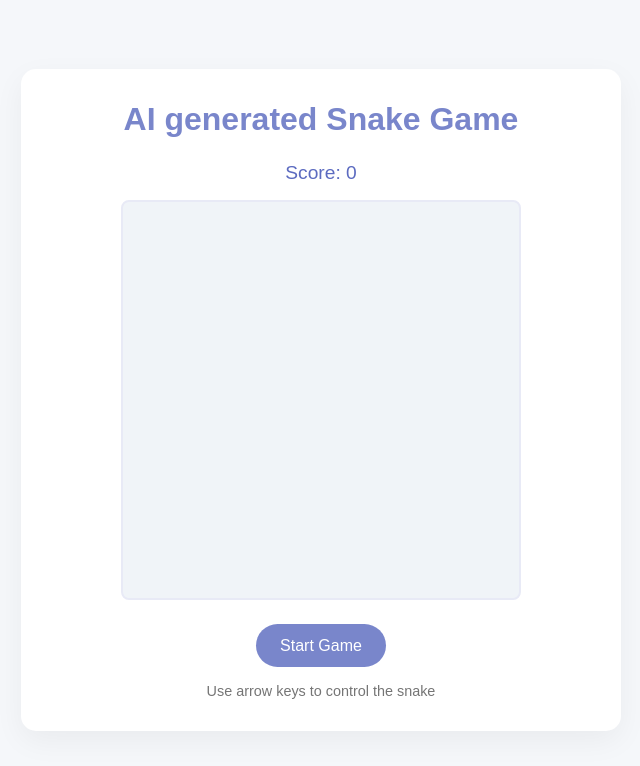
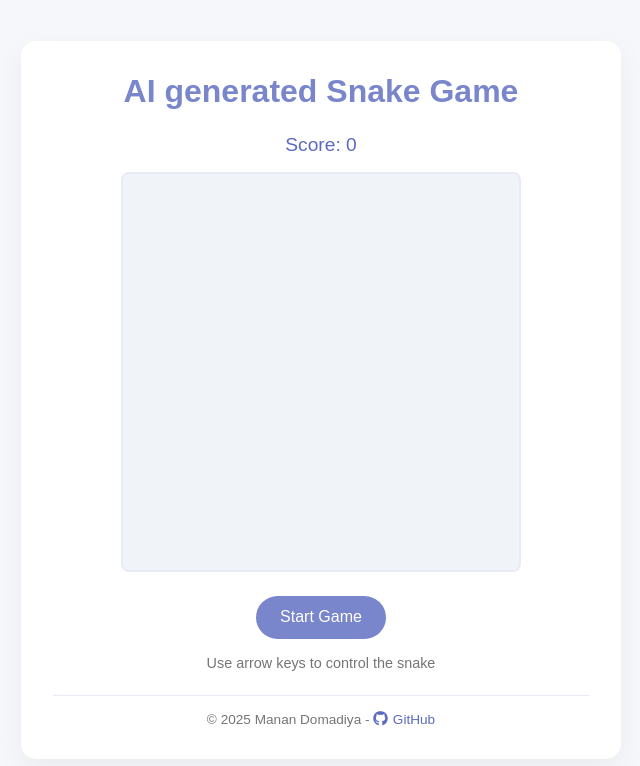
Before and after one commit to ranjeetrocky/Snake-Game-sapseedi-, a plain HTML site: page index.html in a window 1280 px wide. Shown: the whole page, without its empty margins (319-959 px from the left). Drawn offline with nearby package versions, Linux system fonts and the light colour scheme.

Commit message:
added my links an copyrights

```diff
--- a/index.html
+++ b/index.html
@@ -6,6 +6,7 @@
     <meta name="viewport" content="width=device-width, initial-scale=1.0">
     <title>AI Generated Soothing Snake Game</title>
     <link rel="stylesheet" href="style.css">
+    <link rel="stylesheet" href="https://cdnjs.cloudflare.com/ajax/libs/font-awesome/6.4.2/css/all.min.css">
 </head>
 
 <body>
@@ -19,10 +20,17 @@
                 <p>Use arrow keys to control the snake</p>
             </div>
         </div>
+        <footer class="footer">
+            <p>&copy; <span id="currentYear"></span> Manan Domadiya - <a href="https://github.com/ranjeetrocky" target="_blank"><i class="fab fa-github"></i> GitHub</a></p>
+        </footer>
     </div>
 
     <script src="https://cdnjs.cloudflare.com/ajax/libs/gsap/3.12.2/gsap.min.js"></script>
     <script src="script.js"></script>
+    <script>
+        // Set current year for copyright
+        document.getElementById('currentYear').textContent = new Date().getFullYear();
+    </script>
 </body>
 
 </html>
--- a/style.css
+++ b/style.css
@@ -145,6 +145,33 @@ button:hover {
     color: #757575;
 }
 
+.footer {
+    margin-top: 1.5rem;
+    padding-top: 1rem;
+    border-top: 1px solid #e8eaf6;
+    font-size: 0.85rem;
+    color: #757575;
+}
+
+.footer a {
+    color: #5c6bc0;
+    text-decoration: none;
+    font-weight: 500;
+    transition: color 0.3s ease;
+    display: inline-flex;
+    align-items: center;
+    gap: 5px;
+}
+
+.footer a:hover {
+    color: #3f51b5;
+    text-decoration: underline;
+}
+
+.footer a i {
+    font-size: 1.1em;
+}
+
 @media (max-width: 500px) {
     .game-board {
         width: 300px;
```
